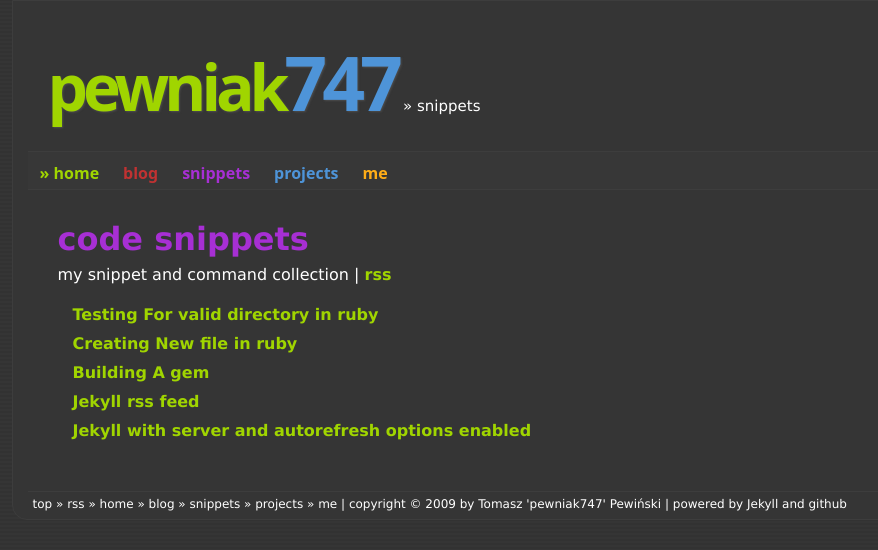
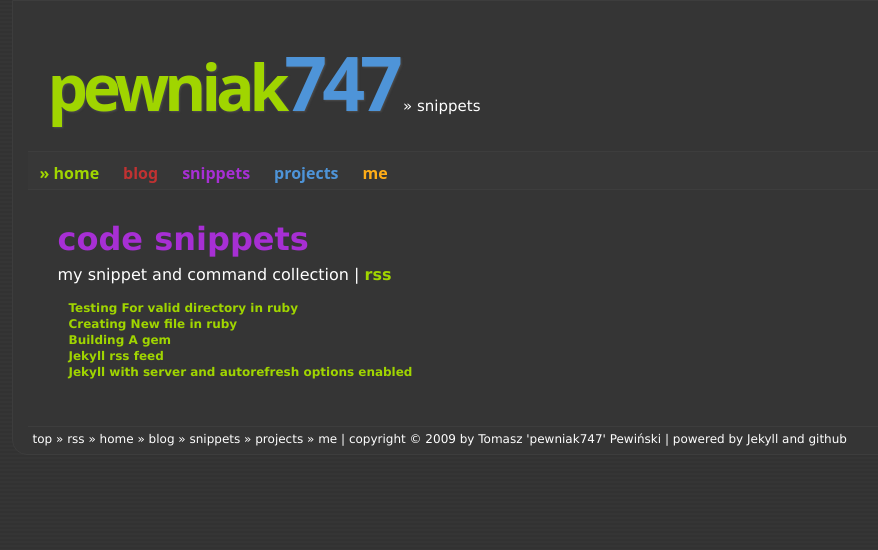
Before and after one commit to pewniak747/pewniak747.github.com, a Jekyll site: the page built from snippets.html, in a window 1280 px wide. Shown: the top 550 px of the page, without its empty margins (140-1018 px from the left). Built offline with Jekyll 4.4.1, drawn with Linux system fonts in a browser that asks for light colours.

Commit message:
CSS fixes

```diff
--- a/css/style.css
+++ b/css/style.css
@@ -200,9 +200,6 @@
 	font-size: 1.5em;
 }
 
-#content p {
-}
-
 #content a {
 	text-decoration: none;
 	color: #a0d500;
@@ -216,7 +213,6 @@
 #content p {
 	margin: 7px 0 7px 0;
 }
-
 
 .index #content h1 {
 	color: #a0d500;
@@ -261,14 +257,14 @@
 }
 
 .snippets #content dt {
-	/*border-bottom: 1px solid #4D4D4D;*/
-	padding: 5px;
+	padding: 1px;
+	font-size: 12px;
 }
 
 .snippets #content dd {
-	border-bottom: 1px solid #4D4D4D;
 	margin: 0;
-	padding: 10px;
+	padding: 5px;
+	font-family: "Fixed";
 }
 
 .snippets #content h1 {
@@ -278,7 +274,6 @@
 
 .date {
 	font-size: 0.7em;
-
 }
 
 .me #content h1 {
@@ -295,19 +290,16 @@
 	border-left: 3px solid #a0d500;
 }
 
-pre {
-	padding: 5px 0 5px 10px;
-	background-color: #232323;
-}
-
 .post #content img {
 	padding: 5px;
 	border: 1px solid #1A1A1A;
 	background-color: #4D4D4D;
 }
 
-.terminal {
+.highlight {
 	border: 1px dashed #7F7F7F;
+	padding: 5px 0 5px 10px;
+	background-color: #232323;
 }
 
 
--- a/snippets/_posts/2010-02-06-launching_jekyll.textile
+++ b/snippets/_posts/2010-02-06-launching_jekyll.textile
@@ -2,5 +2,6 @@
 layout: post
 title: Jekyll with server and autorefresh options enabled
 ---
-
-pre(terminal). $ jekyll --server --auto
+{% highlight bash %}
+jekyll --server --auto
+{% endhighlight %}
```
